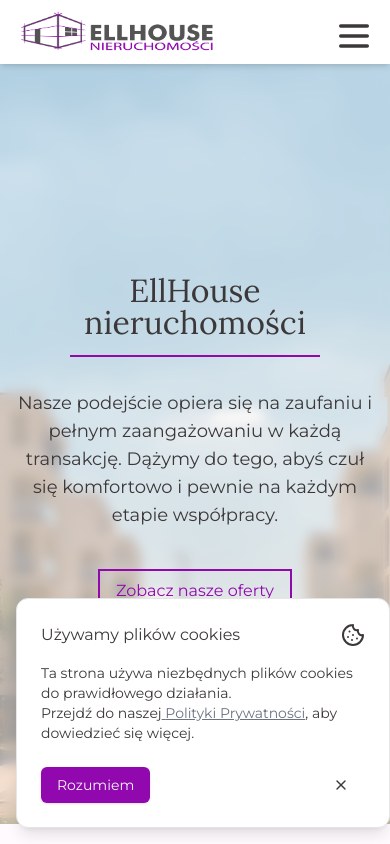
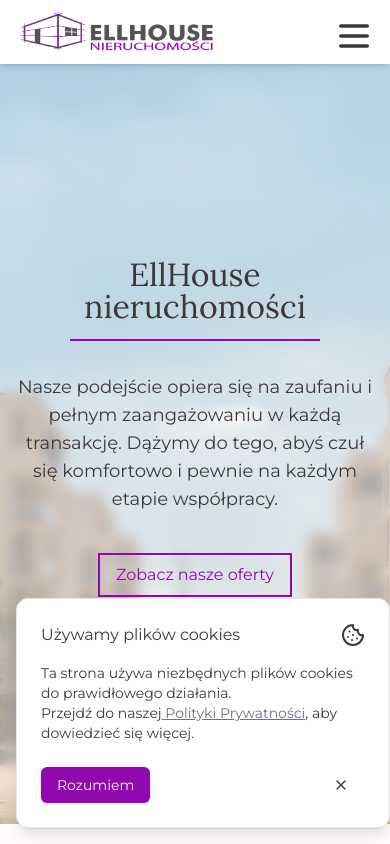
Before and after one commit to Kuzdra24/web-ellhosuse, a Next.js app: page / in a window 390 px wide. Shown: the top 844 px of the page. Built offline with nearby package versions, Linux system fonts and the light colour scheme.

Commit message:
ui: responsive view for hero section

```diff
--- a/app/blog/page.tsx
+++ b/app/blog/page.tsx
@@ -2,7 +2,6 @@
 
 import Link from "next/link";
 import { getPosts } from "@/lib/hygraph";
-import Image from "next/image";
 import { format } from "date-fns";
 import {pl} from 'date-fns/locale';
 
--- a/components/ContactForm.tsx
+++ b/components/ContactForm.tsx
@@ -14,7 +14,6 @@
   FormLabel,
   FormMessage,
 } from "@/components/UI/form";
-import PrimaryButton from "./PrimaryButton";
 
 const contactSchema = z.object({
   name: z.string().min(1, "Imię jest wymagane"),
@@ -36,7 +35,7 @@
     },
   });
 
-  const onSubmit = (data: any) => {
+  const onSubmit = (data: object) => {
     console.log(data);
   };
 
--- a/components/CookiesPopup.tsx
+++ b/components/CookiesPopup.tsx
@@ -7,26 +7,22 @@
 export default function CookiePopup() {
   const [visible, setVisible] = useState(false);
 
-  // Sprawdzamy, czy użytkownik już zaakceptował cookies
   useEffect(() => {
     const cookiesAccepted = localStorage.getItem("cookiesAccepted");
     if (!cookiesAccepted) {
-      setVisible(true); // Jeśli cookies nie zostały zaakceptowane, wyświetlamy popup
+      setVisible(true);
     }
   }, []);
 
   const handleAcceptCookies = () => {
-    // Zapisujemy informację o akceptacji plików cookies w localStorage
-    localStorage.setItem("cookiesAccepted", "true");
-    setVisible(false); // Ukrywamy popup po akceptacji
+    setVisible(false);
   };
 
   const handleClosePopup = () => {
-    // Możliwość zamknięcia popupa bez akceptacji (np. klikając "X")
     setVisible(false);
   };
 
-  if (!visible) return null; // Jeśli popup ma być niewidoczny, zwracamy null
+  if (!visible) return null;
 
   return (
     <div className="fixed bottom-4 left-4 z-50 flex justify-center">
--- a/components/HamburgerMenu.tsx
+++ b/components/HamburgerMenu.tsx
@@ -52,7 +52,7 @@
             : { translateX: 200, opacity: 0 }
         }
         transition={{ duration: 0.4, ease: "easeInOut" }}
-        className={`fixed z-10 inset-0 bg-white flex justify-center items-center w-screen`}
+        className={`fixed h-screen z-10 inset-0 bg-white flex justify-center items-center w-screen`}
       >
         <div className="flex flex-col items-center justify-center h-full w-full space-y-6">
           <div className="flex-shrink-0 flex items-center">
--- a/components/HeroSection.tsx
+++ b/components/HeroSection.tsx
@@ -6,8 +6,9 @@
 
 export const HeroSection: React.FC = () => {
   return (
-    <section className="flex flex-col items-center justify-start min-h-screen w-full bg-background">
-      <div className="relative flex flex-col justify-end w-full h-[90vh] ">
+      <section className="flex flex-col items-center justify-center w-full bg-background">
+        <div className="relative flex flex-col items-center justify-end w-full h-[90vh] max-h-[800px]">
+          {/* Tło z rozmyciem */}
           <div className="absolute inset-0 w-full">
             <div className="relative h-full w-full">
               <Image
@@ -21,8 +22,11 @@
               <div className="absolute inset-0 backdrop-blur-[6px] bg-white/60" />
             </div>
           </div>
-        <div className="relative w-full h-full min-[890px]:h-auto lg:h-full px-4 flex flex-col md:flex-row items-center justify-center">
-          <div className="max-w-full md:max-w-[50vw] w-full flex flex-col items-center md:items-start justify-center md:pl-[8%] text-center md:text-left">
+
+          {/* Zawartość sekcji */}
+          <div className="relative w-full h-[1000px] max-w-[1200px] flex flex-col md:flex-row items-center justify-between px-4">
+            {/* Tekst */}
+            <div className="w-full md:w-1/2 flex flex-col items-center md:items-start justify-center md:justify-end md:mb-32 md:ml-16 text-center md:text-left h-full pb-8 md:pb-12 lg:pb-16">
               <h1 className="font-light font-lora text-[32px] md:text-[56px] leading-[1]">
                 EllHouse nieruchomości
               </h1>
@@ -30,16 +34,17 @@
               <p className="text-lg font-montserrat max-w-[600px] mb-10">
                 Nasze podejście opiera się na zaufaniu i pełnym zaangażowaniu w każdą transakcję. Dążymy do tego, abyś czuł się komfortowo i pewnie na każdym etapie współpracy.
               </p>
-
               <Button>Zobacz nasze oferty</Button>
             </div>
-          <div className="hidden min-[890px]:flex max-w-[50vw] w-[50vw] h-full flex-col items-center justify-end">
+
+            {/* Zdjęcie Eli */}
+            <div className="hidden md:flex w-full md:w-1/2 h-full items-end justify-center md:justify-end">
               <Image
                   src={ElaSrc}
                   alt="Ela"
-              width={400}
-              height={600}
-              className="w-auto h-full object-contain "
+                  width={500}
+                  height={750}
+                  className="w-auto max-h-full object-contain"
                   priority
               />
             </div>
--- a/components/SearchForm/StepTwo.tsx
+++ b/components/SearchForm/StepTwo.tsx
@@ -21,10 +21,8 @@
     SelectTrigger,
     SelectValue,
 } from "@/components/UI/Select";
-import { Slider } from "@/components/UI/slider";
-import { homeTypes, regions } from '@/data/applyFormData'; // zakładając, że te dane są w tym pliku
+import { homeTypes, regions } from '@/data/applyFormData';
 
-// Schemat walidacji
 const stepTwoSchema = z.object({
     homeType: z.string().min(1, "Wybierz typ nieruchomości"),
     offerType: z.string().min(1, "Wybierz typ oferty"),
--- a/components/Title.tsx
+++ b/components/Title.tsx
@@ -1,5 +1,5 @@
 "use client";
-import { useEffect, useRef, useState } from "react";
+import React, { useEffect, useRef, useState } from "react";
 
 const Title = ({ children }: { children: React.ReactNode }) => {
   const elementRef = useRef<HTMLDivElement>(null);
```
Also changed, not shown: 1 other file (tests, documents, lock files or other folders). Lines whose indentation alone changed are shown as unchanged.
